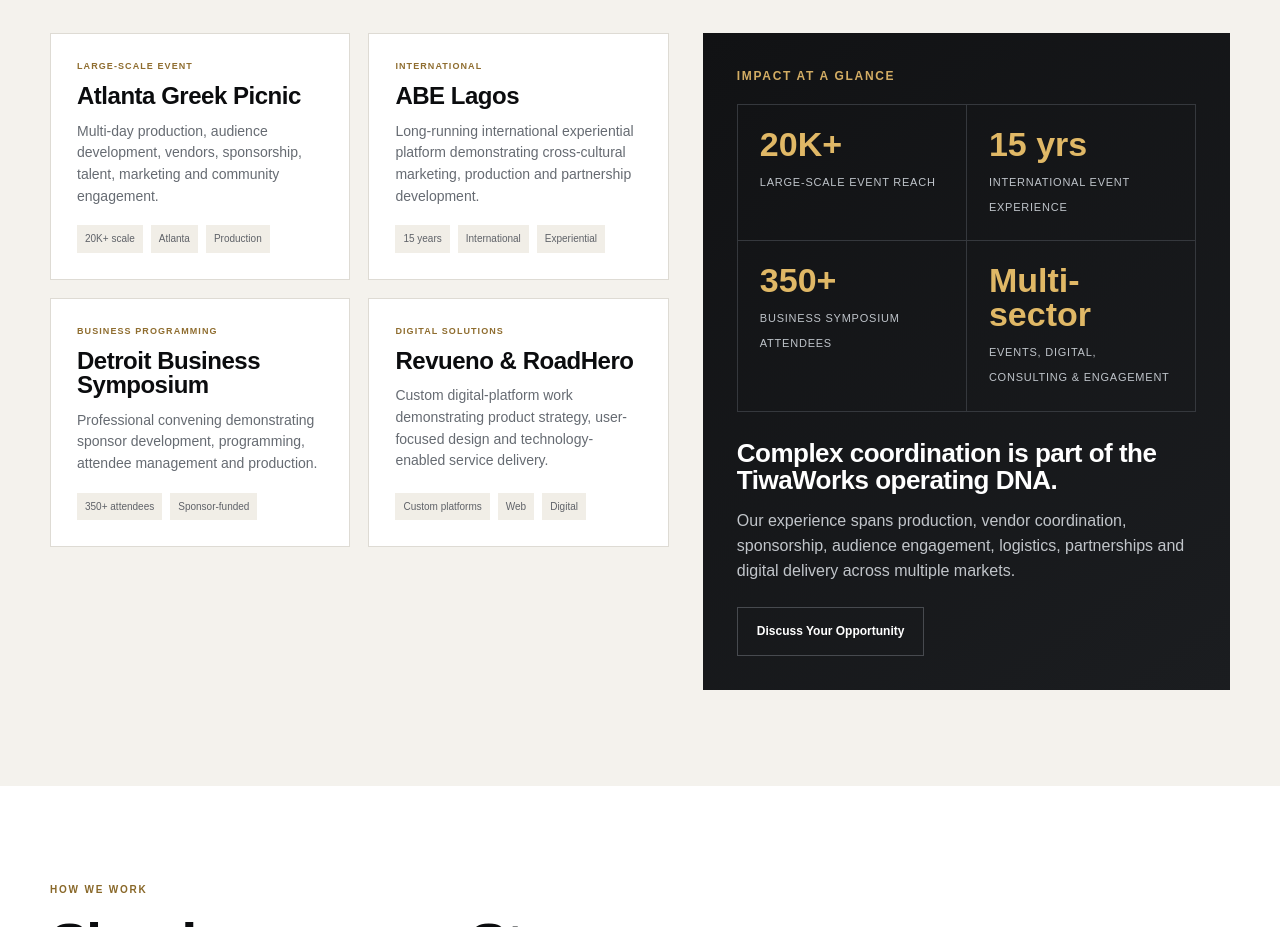
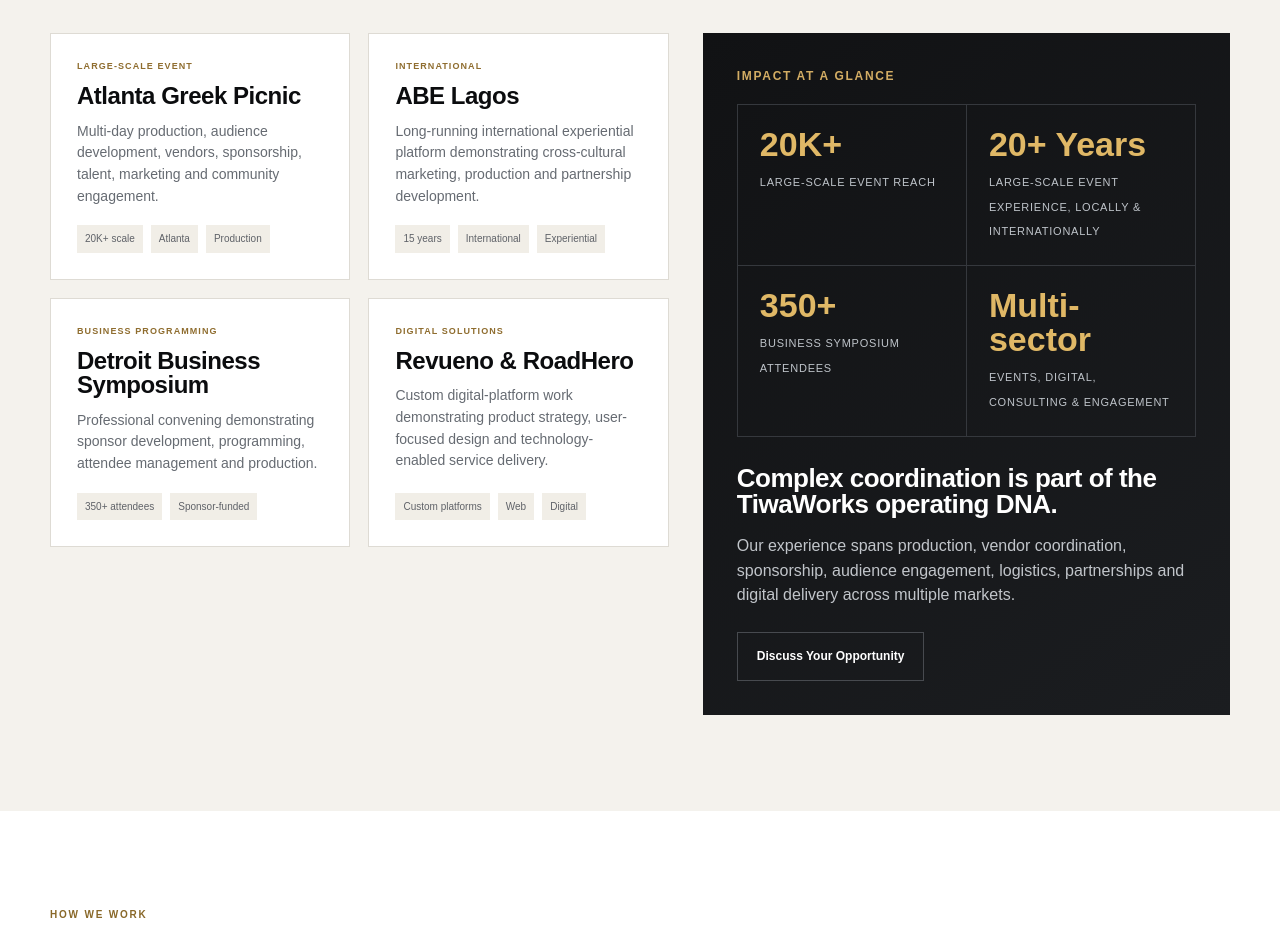
Before and after one commit to tiwaworksonline-rgb/ucc-dinner, a website: page tiwaworks-sample/index.html in a window 1280 px wide. Shown: the part 4140-5067 px from the top of the page. Drawn offline with Linux system fonts and the light colour scheme.

Commit message:
Update event experience metric to 20 plus years local and international

```diff
--- a/tiwaworks-sample/index.html
+++ b/tiwaworks-sample/index.html
@@ -324,7 +324,7 @@
           <div class="impact-title">Impact at a glance</div>
           <div class="impact-grid">
             <div class="impact-stat"><strong>20K+</strong><span>Large-scale event reach</span></div>
-            <div class="impact-stat"><strong>15 yrs</strong><span>International event experience</span></div>
+            <div class="impact-stat"><strong>20+ Years</strong><span>Large-scale event experience, locally & internationally</span></div>
             <div class="impact-stat"><strong>350+</strong><span>Business symposium attendees</span></div>
             <div class="impact-stat"><strong>Multi-sector</strong><span>Events, digital, consulting & engagement</span></div>
           </div>
```
